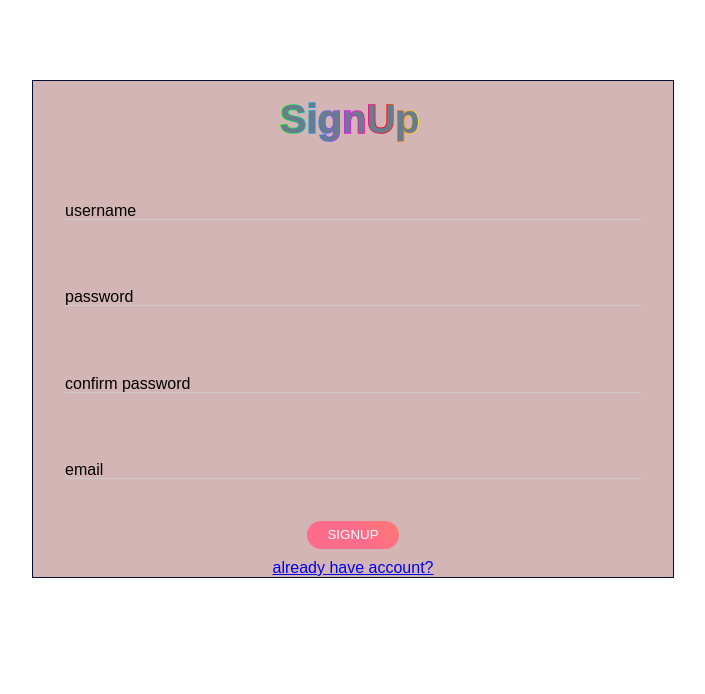
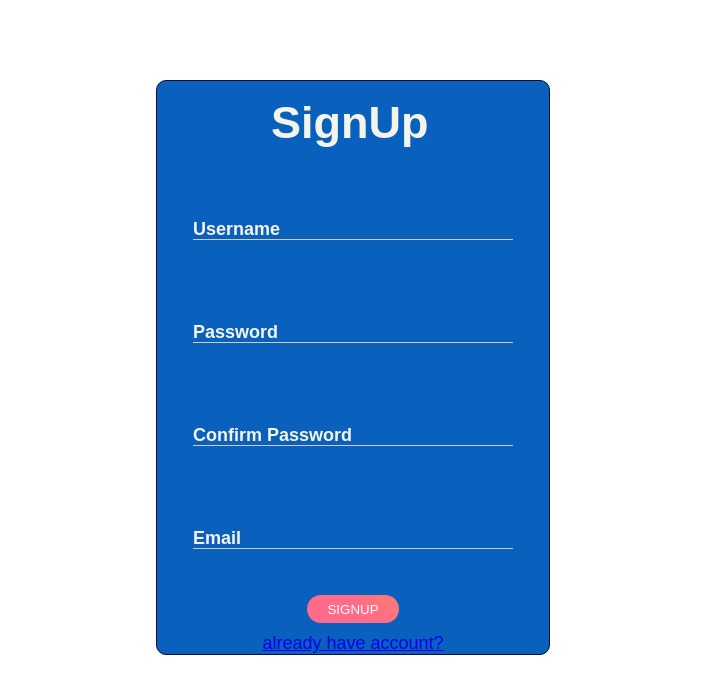
Before and after one commit to kisiaurkopuchhoyaar/my_first_repo_sample, a plain HTML site: page Another_Login_Page/signup.html in a window 1280 px wide. Shown: the whole page, without its empty margins (287-992 px from the left). Drawn offline with Linux system fonts and the light colour scheme.

Commit message:
updated background

```diff
--- a/Another_Login_Page/signup.html
+++ b/Another_Login_Page/signup.html
@@ -19,7 +19,7 @@
             required
             pattern="[0-9a-zA-Z]{4,15}"
           />
-          <label for="username">username</label>
+          <label for="username">Username</label>
         </div>
         <div class="input-container">
           <input
@@ -29,7 +29,7 @@
             autocomplete="current-password"
             required
           />
-          <label for="password">password</label>
+          <label for="password">Password</label>
         </div>
         <div class="input-container">
           <input
@@ -39,7 +39,7 @@
             autocomplete="current-password"
             required
           />
-          <label for="confirm-password">confirm password</label>
+          <label for="confirm-password">Confirm Password</label>
         </div>
         <div class="input-container">
           <input
@@ -49,7 +49,7 @@
             required
             data-is-valid="false"
           />
-          <label for="email">email</label>
+          <label for="email">Email</label>
         </div>
         <input type="submit" class="btn" value="signup" />
         <a href="login.html"> already have account?</a>
--- a/Another_Login_Page/styles.css
+++ b/Another_Login_Page/styles.css
@@ -20,17 +20,14 @@
   flex-direction: column;
   justify-content: center;
   align-items: center;
-
-  background-color: color-mix(in srgb, rgba(111, 107, 111, 0.382), rgb(224, 164, 164));
-
-
-
+  font-size: large;
+  background-color: #0960bd;
 
   margin-inline: auto;
 
   border: #010d32 1px solid;
   border-style: ridge;
-
+  border-radius: 10px;
 }
 .title {
   font-size: 2.5em;
@@ -38,12 +35,12 @@
   margin-top: 1rem;
   margin-left: 0.5vw;
   margin-right: 1vw;
-  color: #697c8e;
+  color: #f5f4e8;
   position: relative;
-  background: linear-gradient(90deg, #0f0, #1899ff, #f0f, #f00, #ff0);
+  /* background: linear-gradient(90deg, #0f0, #1899ff, #f0f, #f00, #ff0);
   background-clip: text;
   -webkit-background-clip: text;
-  -webkit-text-stroke: 0.04em transparent;
+  -webkit-text-stroke: 0.04em transparent; */
 }
 
 .input-container {
@@ -51,36 +48,41 @@
   flex-direction: column-reverse;
   padding: 2em;
   position: relative;
-  width: 50vw;
-
 }
 .input-container input {
   position: relative;
-  padding: 0.3em;
-  color: rgb(2, 4, 36);
+  padding: 0.2em;
+  padding-top: 0.3em;
+  color: #e7e7e7;
   background-color: rgb(223, 227, 167);
-  font-size: 12px;
+  font-size: inherit;
   font-family: "Helvetica Neue", Helvetica, Arial, sans-serif;
-background-color:inherit;
+  background-color: inherit;
   border: none;
   border-bottom: 1px solid #ccc;
   outline: none;
-
+  width: 20rem;
 }
 .input-container input:focus {
   background-color: hsl(0, 15%, 90%);
+  border: none;
+  border: 1px solid #393b3c;
+  border-radius: 5px;
+  color: #010d32;
 }
 .input-container label {
+  font-weight: bold;
   position: absolute;
   transition: 0.5s ease-out;
+  color: #f5f4e8;
 }
 input:focus ~ label,
 input:valid ~ label {
-  transform: translateY(-45%);
-  font-size: 0.5rem;
+  transform: translateY(-50%);
+  font-size: 0.8rem;
   padding: 1em 0.1em;
 
-  color: #010d32;
+  color: #f5f4e8;
 }
 
 .btn {
```
